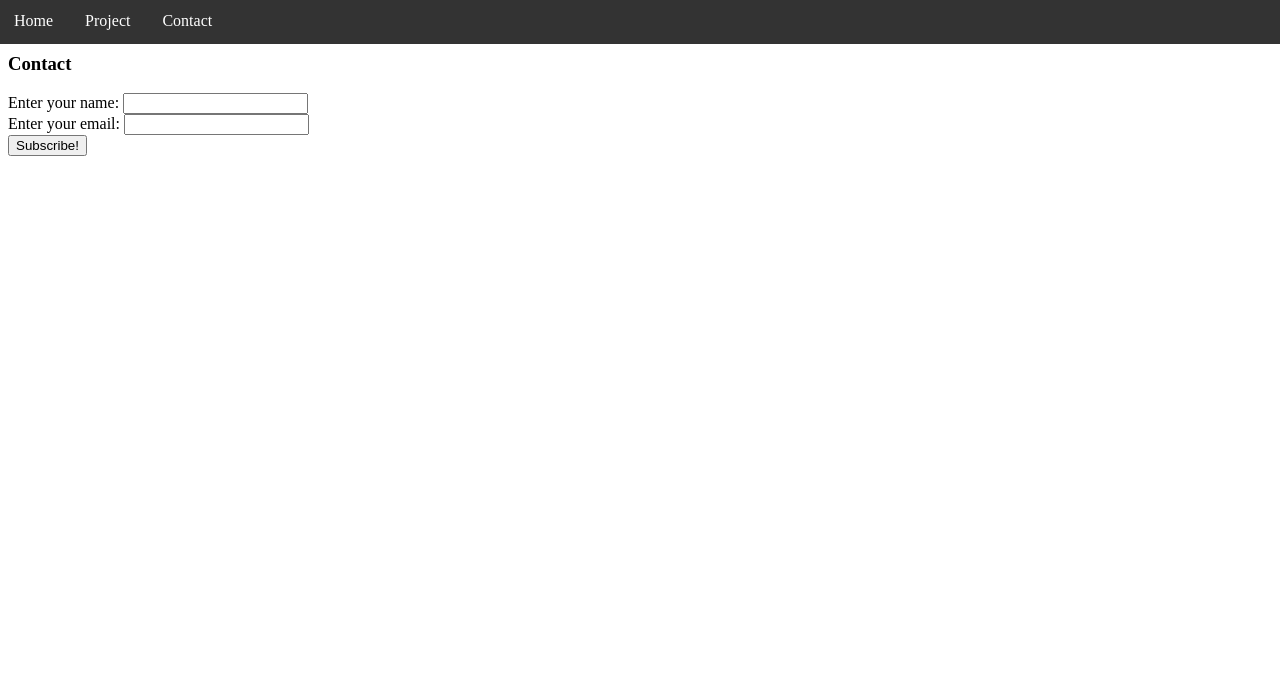
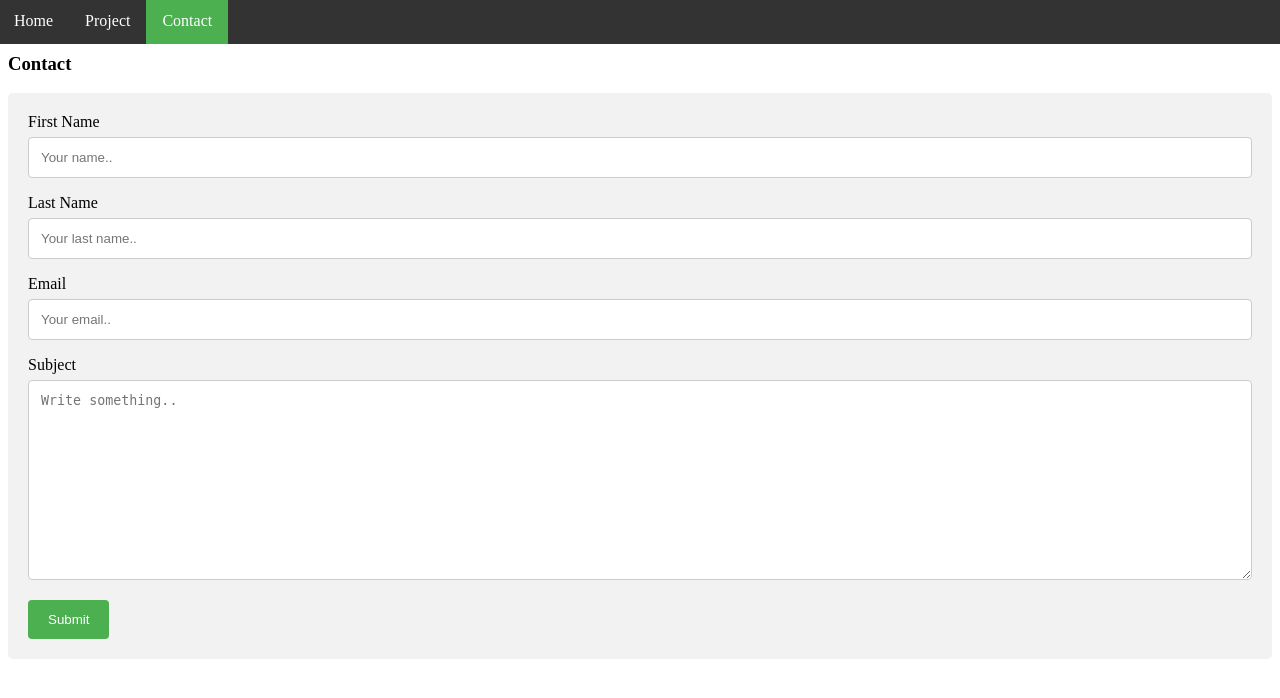
Before and after one commit to Pakopac/flask-site, a Flask app: page /contact in a window 1280 px wide. Shown: the top 698 px of the page. Run offline with Flask 2, Linux system fonts and the light colour scheme.

Commit message:
Add contact form

```diff
--- a/static/assets/styles.css
+++ b/static/assets/styles.css
@@ -7,7 +7,7 @@ ul {
     background-color: #333;
   }
 
-ul a:active{
+.active{
   background-color: #4CAF50;
 }
 
@@ -18,3 +18,34 @@ ul li a{
     padding: 14px 16px;
     text-decoration: none;
 }
+
+ input[type=text],input[type=email], select, textarea {
+  width: 100%;
+  padding: 12px;
+  border: 1px solid #ccc;
+  border-radius: 4px;
+  box-sizing: border-box;
+  margin-top: 6px;
+  margin-bottom: 16px;
+  resize: vertical
+}
+
+
+input[type=submit] {
+  background-color: #4CAF50;
+  color: white;
+  padding: 12px 20px;
+  border: none;
+  border-radius: 4px;
+  cursor: pointer;
+}
+
+input[type=submit]:hover {
+  background-color: #45a049;
+}
+
+.container {
+  border-radius: 5px;
+  background-color: #f2f2f2;
+  padding: 20px;
+}
--- a/templates/contact.html
+++ b/templates/contact.html
@@ -1,18 +1,26 @@
 {% extends 'navbar.html' %}
+
+{% set active_page = "contact" %}
 
 {% block content %}
 <h3>{% block title %}Contact{% endblock %}</h3>
-<form action="" method="get" class="form-example">
-    <div class="form-example">
-      <label for="name">Enter your name: </label>
-      <input type="text" name="name" id="name" required>
-    </div>
-    <div class="form-example">
-      <label for="email">Enter your email: </label>
-      <input type="email" name="email" id="email" required>
-    </div>
-    <div class="form-example">
-      <input type="submit" value="Subscribe!">
-    </div>
-  </form>
+<div class="container">
+    <form action="/">
+
+      <label for="fname">First Name</label>
+      <input type="text" id="fname" name="firstname" placeholder="Your name..">
+
+      <label for="lname">Last Name</label>
+      <input type="text" id="lname" name="lastname" placeholder="Your last name..">
+
+      <label for="email">Email</label>
+      <input type="email" id="email" name="email" placeholder="Your email..">
+
+      <label for="subject">Subject</label>
+      <textarea id="subject" name="subject" placeholder="Write something.." style="height:200px"></textarea>
+
+      <input type="submit" value="Submit">
+
+    </form>
+  </div>
 {% endblock %}
--- a/templates/home.html
+++ b/templates/home.html
@@ -1,4 +1,6 @@
 {% extends 'navbar.html' %}
+
+{% set active_page = "home" %}
 
 {% block content %}
 <h3>{% block title %}Home{% endblock %}</h3>
--- a/templates/navbar.html
+++ b/templates/navbar.html
@@ -7,9 +7,15 @@
     </head>
     <body>
         <ul>
-            <li><a href="/">Home</a></li>
-            <li><a href="/project">Project</a></li>
-            <li><a href="/contact">Contact</a></li>
+            <li class="{{ 'active' if active_page == 'home' else '' }}">
+                <a href="/">Home</a>
+            </li>
+            <li class="{{ 'active' if active_page == 'project' else '' }}">
+                <a href="/project">Project</a>
+            </li>
+            <li class="{{ 'active' if active_page == 'contact' else '' }}">
+                <a href="/contact">Contact</a>
+            </li>
           </ul>
         {% block content %}{% endblock %}
     </body>
--- a/templates/project.html
+++ b/templates/project.html
@@ -1,4 +1,6 @@
 {% extends 'navbar.html' %}
+
+{% set active_page = "project" %}
 
 {% block content %}
 <h3>{% block title %}Home{% endblock %}</h3>
```
